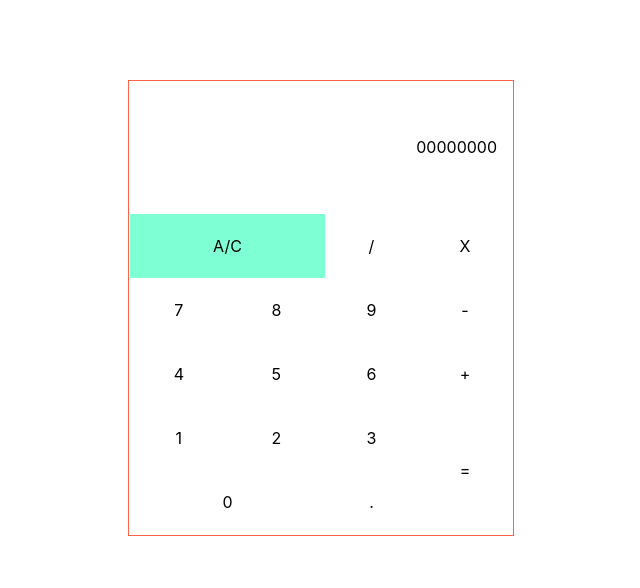
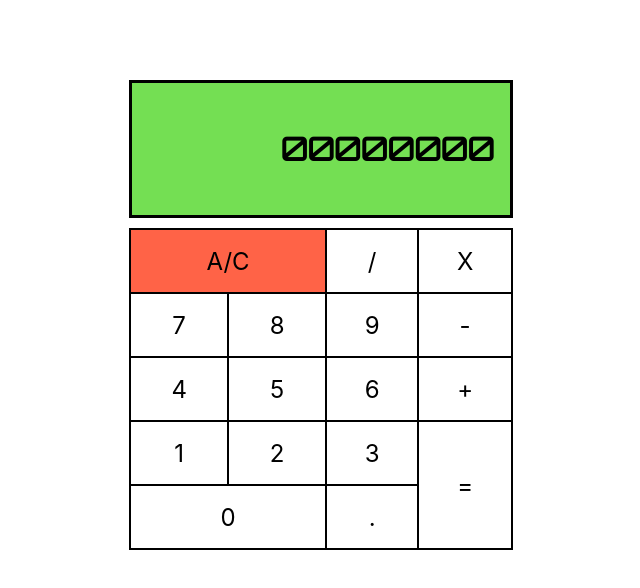
Before and after one commit to ericDevSantana/fcc-js-calculator, a React (Create React App) app: page / in a window 1280 px wide. Shown: the top 588 px of the page, without its empty margins (319-959 px from the left). Built offline with nearby package versions, Linux system fonts and the light colour scheme.

Commit message:
keyboard layout

```diff
--- a/src/components/Calculator.module.css
+++ b/src/components/Calculator.module.css
@@ -3,5 +3,4 @@
   margin: auto;
   display: block;
   margin-top: 5rem;
-  border: 1px solid tomato;
 }
--- a/src/components/Display.js
+++ b/src/components/Display.js
@@ -4,7 +4,7 @@ import styles from "./Display.module.css";
 const Display = (props) => {
   return (
     <div className={styles.display} id="display">
-      <div>00000000</div>
+      <h1>00000000</h1>
     </div>
   );
 };
--- a/src/components/Display.module.css
+++ b/src/components/Display.module.css
@@ -1,7 +1,13 @@
+@import url("https://fonts.googleapis.com/css2?family=Orbitron&display=swap");
+
 .display {
   display: flex;
   justify-content: flex-end;
   align-items: center;
   padding: 1rem;
   height: 100px;
+  background-color: rgb(116, 223, 83);
+  font-family: "Orbitron", sans-serif;
+  font-size: 1rem;
+  border: 3px solid black;
 }
--- a/src/components/Keyboard.module.css
+++ b/src/components/Keyboard.module.css
@@ -2,15 +2,17 @@
   display: flex;
   align-items: center;
   justify-content: center;
-  background-color: aquamarine;
+  background-color: tomato;
   grid-column-start: 1;
   grid-column-end: 3;
+  border: 1px solid black;
 }
 
 .item-b {
   display: flex;
   align-items: center;
   justify-content: center;
+  border: 1px solid black;
 }
 
 .item-c {
@@ -19,6 +21,7 @@
   justify-content: center;
   grid-column-start: 1;
   grid-column-end: 3;
+  border: 1px solid black;
 }
 
 .item-d {
@@ -29,6 +32,7 @@
   grid-column-end: 5;
   grid-row-start: 4;
   grid-row-end: 6;
+  border: 1px solid black;
 }
 
 .keyboard {
@@ -36,5 +40,14 @@
   display: grid;
   grid-template-columns: auto;
   grid-template-rows: auto;
-  padding: 1px;
+  margin: 10px 0;
+  border: 1px solid black;
+  font-size: 1.5rem;
 }
+
+.item-a:active,
+.item-b:active,
+.item-c:active,
+.item-d:active {
+  background-color: cornflowerblue;
+}
```
